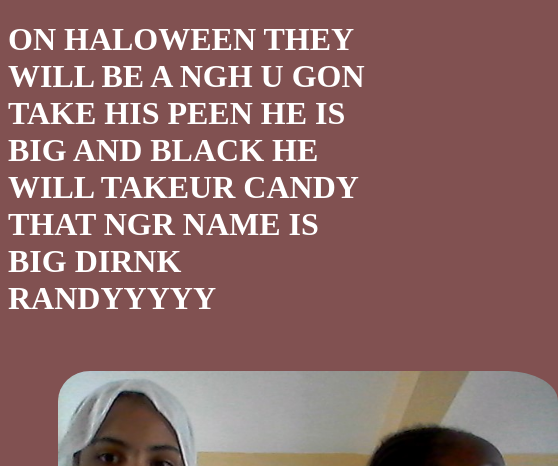
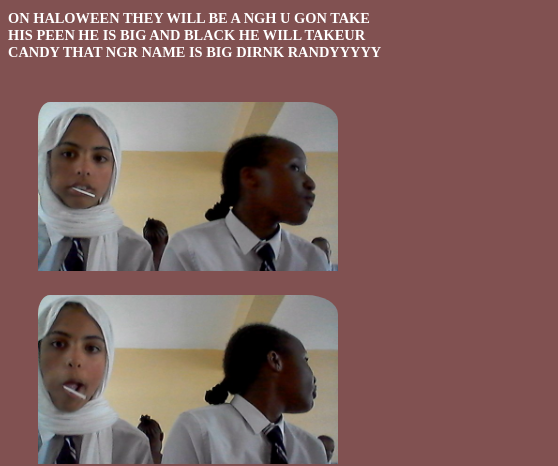
Before and after one commit to WilsonOtieno/St-Louis-Student, a plain HTML site: page index.html in a window 390 px wide. Shown: the top 466 px of the page, 558 px wide, since content can reach past the window. Drawn offline with Linux system fonts and the light colour scheme.

Commit message:
responsive design

```diff
--- a/index.html
+++ b/index.html
@@ -29,6 +29,33 @@
         padding-left: 20px;
       }
 
+      @media(max-width: 850px){
+        h1{
+          font-size: large;
+        }
+
+      }
+      @media(max-width: 610px){
+        img{
+          width: 450px;
+        }
+        .photo-gallary{
+          padding-left: 10px;
+        }
+      }
+      @media(max-width: 412px){
+        .photo-gallary{
+          padding-left: 10px;
+        }
+        img{
+          width: 300px;
+        }
+        h1{
+          word-wrap: normal;
+          font-size: .9rem;
+        }
+      }
+
 
     </style>
 </head>
```
